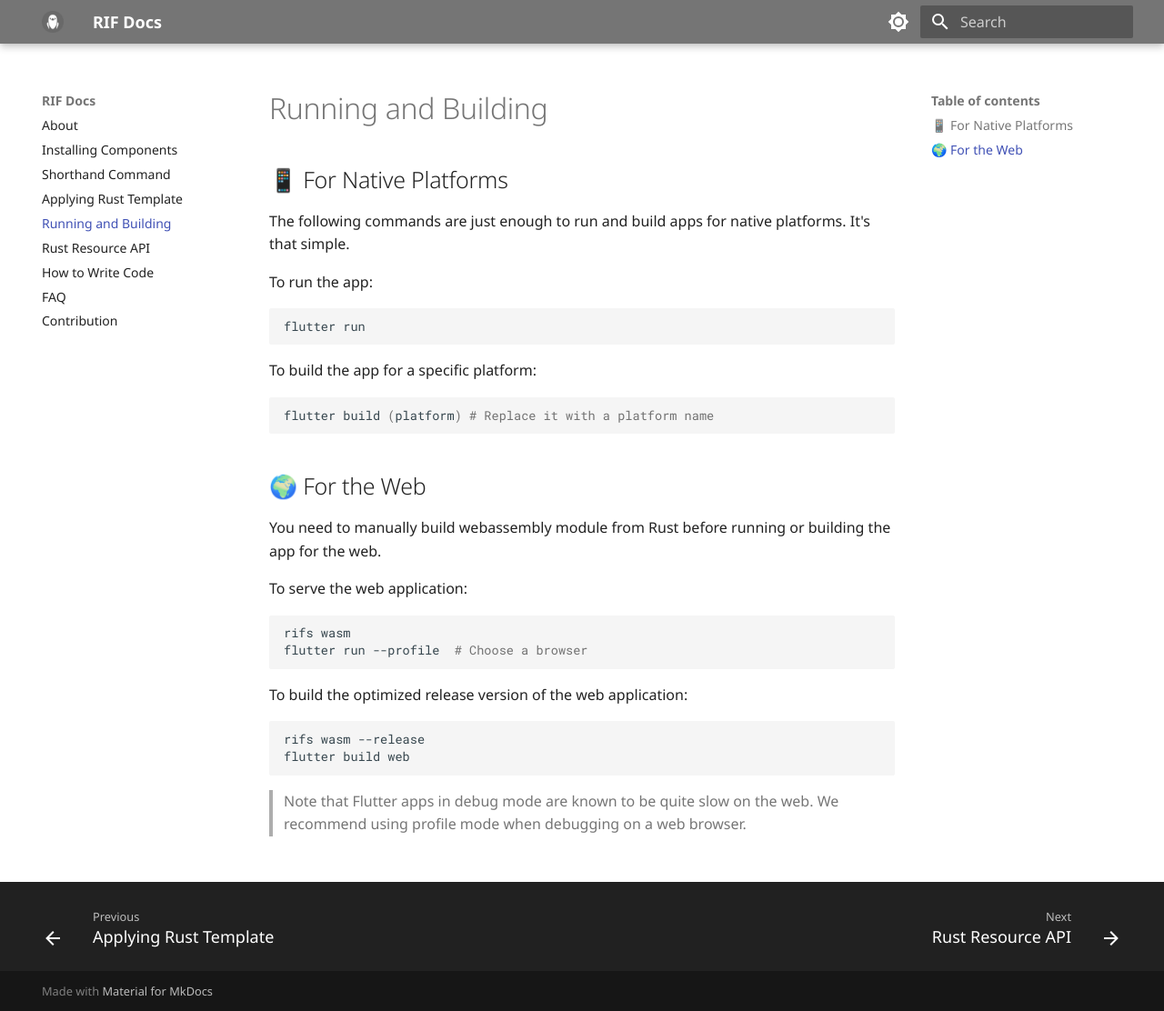
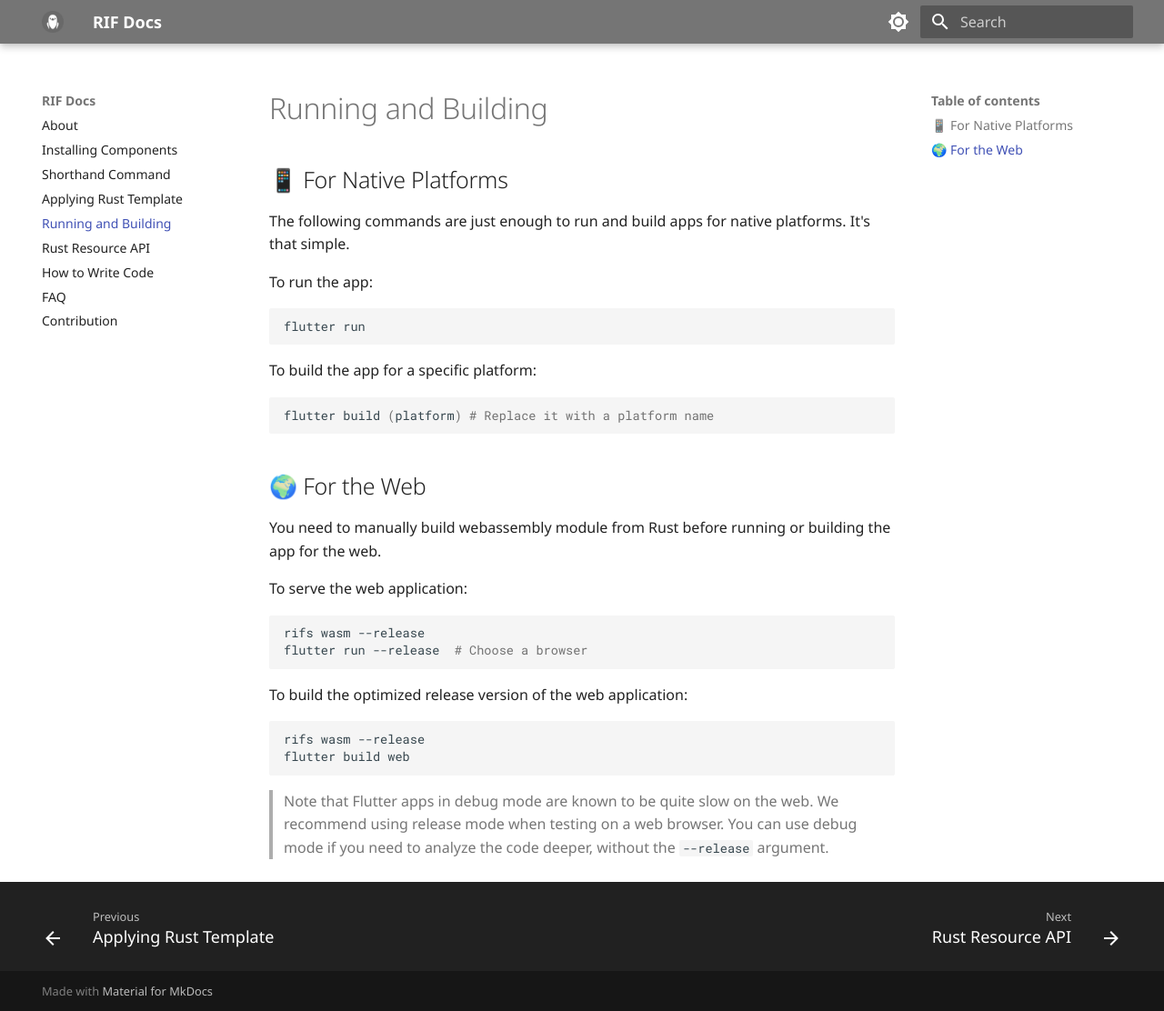
Before and after one commit to cunarist/rinf, an MkDocs documentation site: the page built from documentation/docs/running-and-building.md, in a window 1280 px wide and 1112 px high. Shown: the whole window at 91% size. Built offline with MkDocs 1.6.1 and Material for MkDocs 9.7.7, drawn with Linux system fonts in a browser that asks for light colours.

Commit message:
Update docs

````diff
--- a/documentation/docs/running-and-building.md
+++ b/documentation/docs/running-and-building.md
@@ -23,8 +23,8 @@ You need to manually build webassembly module from Rust before running or buildi
 To serve the web application:
 
 ```bash
-rifs wasm
-flutter run --profile  # Choose a browser
+rifs wasm --release
+flutter run --release  # Choose a browser
 ```
 
 To build the optimized release version of the web application:
@@ -34,4 +34,4 @@ rifs wasm --release
 flutter build web
 ```
 
-> Note that Flutter apps in debug mode are known to be quite slow on the web. We recommend using profile mode when debugging on a web browser.
+> Note that Flutter apps in debug mode are known to be quite slow on the web. We recommend using release mode when testing on a web browser. You can use debug mode if you need to analyze the code deeper, without the `--release` argument.
````
